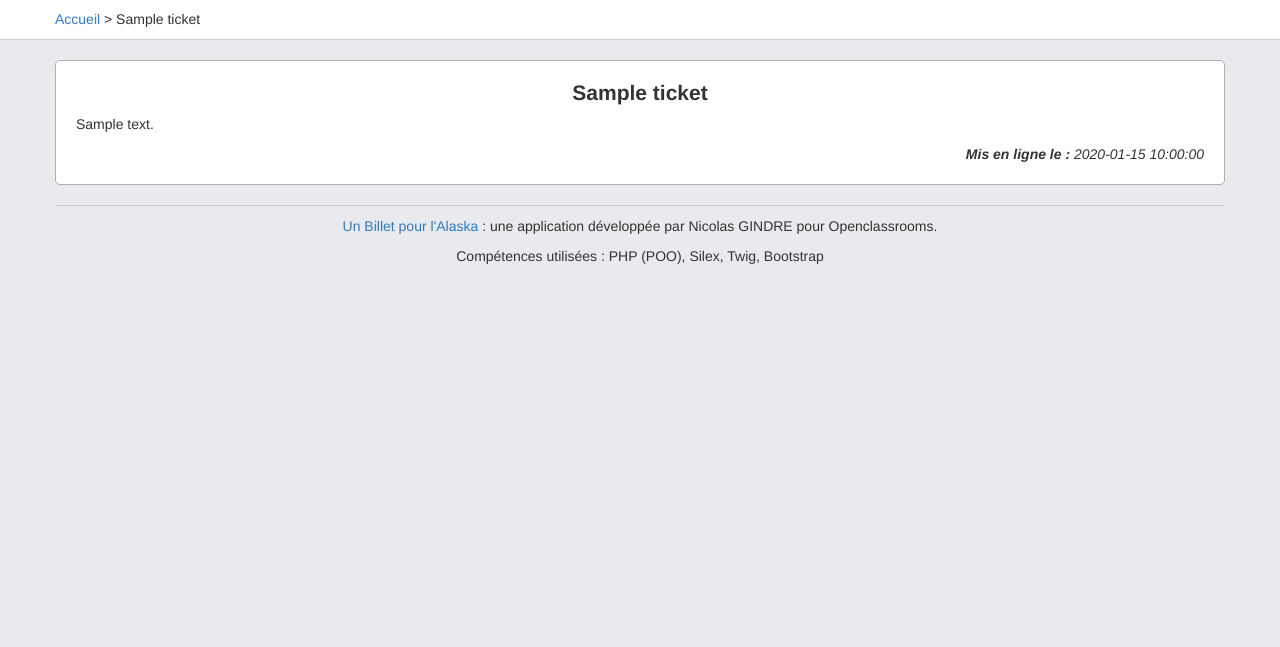
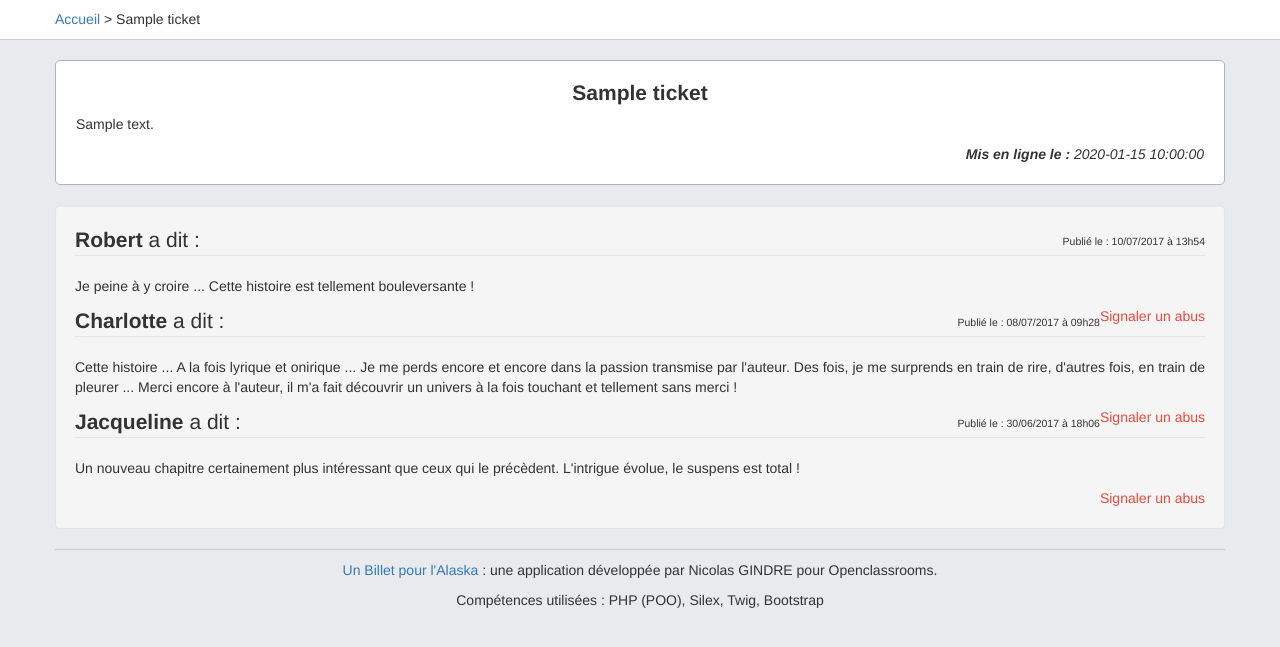
Before and after one commit to nicodevweb/BilletSimpleAlaska, a PHP site: template views/ticket.html.twig in a window 1280 px wide. Shown: the part 71-718 px from the top of the page. Run offline with PHP 8.4, Linux system fonts and the light colour scheme; the template is opened without the code that fills it: most values are stand-ins (such as "Sample title", 1, 10 or a date in 2020); some libraries are stand-ins or nearby versions.

Commit message:
Update ticket view to add Comments view

```diff
--- a/views/ticket.html.twig
+++ b/views/ticket.html.twig
@@ -18,4 +18,25 @@
     		<p class="align-right italic"><span class="bold">Mis en ligne le :</span> {{ ticket.dateCreation }}</p>
     	</article>
     </div>
+    <div class="row">
+        <div class="well">
+            <legend><strong>Robert</strong> a dit : <span class="pull-right">Publié le : 10/07/2017 à 13h54</span></legend>
+            <p>
+                Je peine à y croire ... Cette histoire est tellement bouleversante !
+            </p>
+            <a href="" class="pull-right">Signaler un abus</a>
+
+            <legend><strong>Charlotte</strong> a dit : <span class="pull-right">Publié le : 08/07/2017 à 09h28</span></legend>
+            <p>
+                Cette histoire ... A la fois lyrique et onirique ... Je me perds encore et encore dans la passion transmise par l'auteur. Des fois, je me surprends en train de rire, d'autres fois, en train de pleurer ... Merci encore à l'auteur, il m'a fait découvrir un univers à la fois touchant et tellement sans merci !
+            </p>
+            <a href="" class="pull-right">Signaler un abus</a>
+
+            <legend><strong>Jacqueline</strong> a dit : <span class="pull-right">Publié le : 30/06/2017 à 18h06</span></legend>
+            <p>
+                Un nouveau chapitre certainement plus intéressant que ceux qui le précèdent. L'intrigue évolue, le suspens est total !
+            </p>
+            <a href="" class="pull-right">Signaler un abus</a>
+        </div>
+    </div>
 {% endblock %}
--- a/web/css/billetalaska.css
+++ b/web/css/billetalaska.css
@@ -82,7 +82,7 @@ footer
 }
 
 /**
- * Home page specifications
+ * Ticket view specifications
  */
 
 
@@ -94,3 +94,31 @@ article
 	margin-bottom : 20px;
 	padding : 0 20px 10px 20px;
 }
+
+/**
+ * Comment specifications
+ */
+
+fieldset
+{
+	background-color : #FFFFFF;
+	border : 1px solid #b1b1b1;
+	padding-bottom : 40px;
+}
+
+legend span
+{
+	font-size : 0.5em;
+	margin-top : 9px;
+}
+
+.well
+{
+	padding-bottom : 40px;
+}
+
+.well a
+{
+	color : #e74c3c;
+	margin-bottom : 20px;
+}
```
